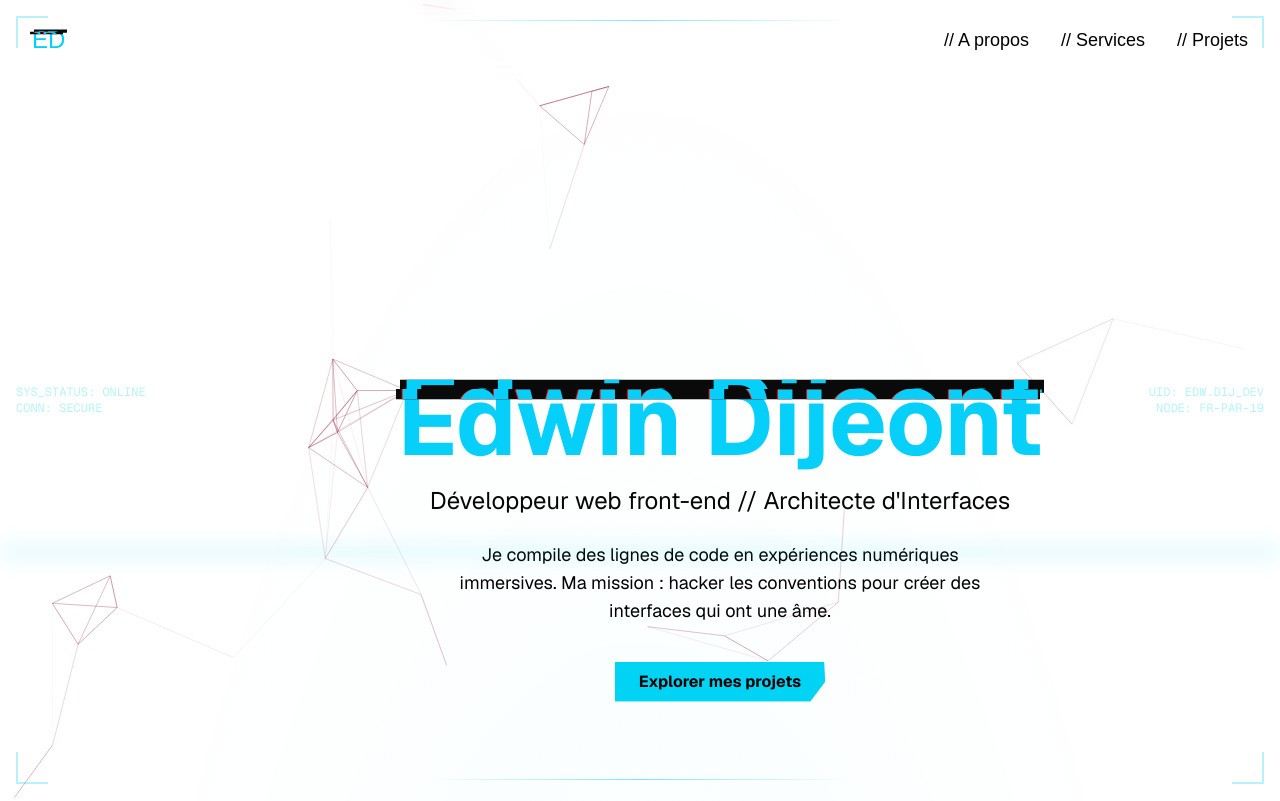
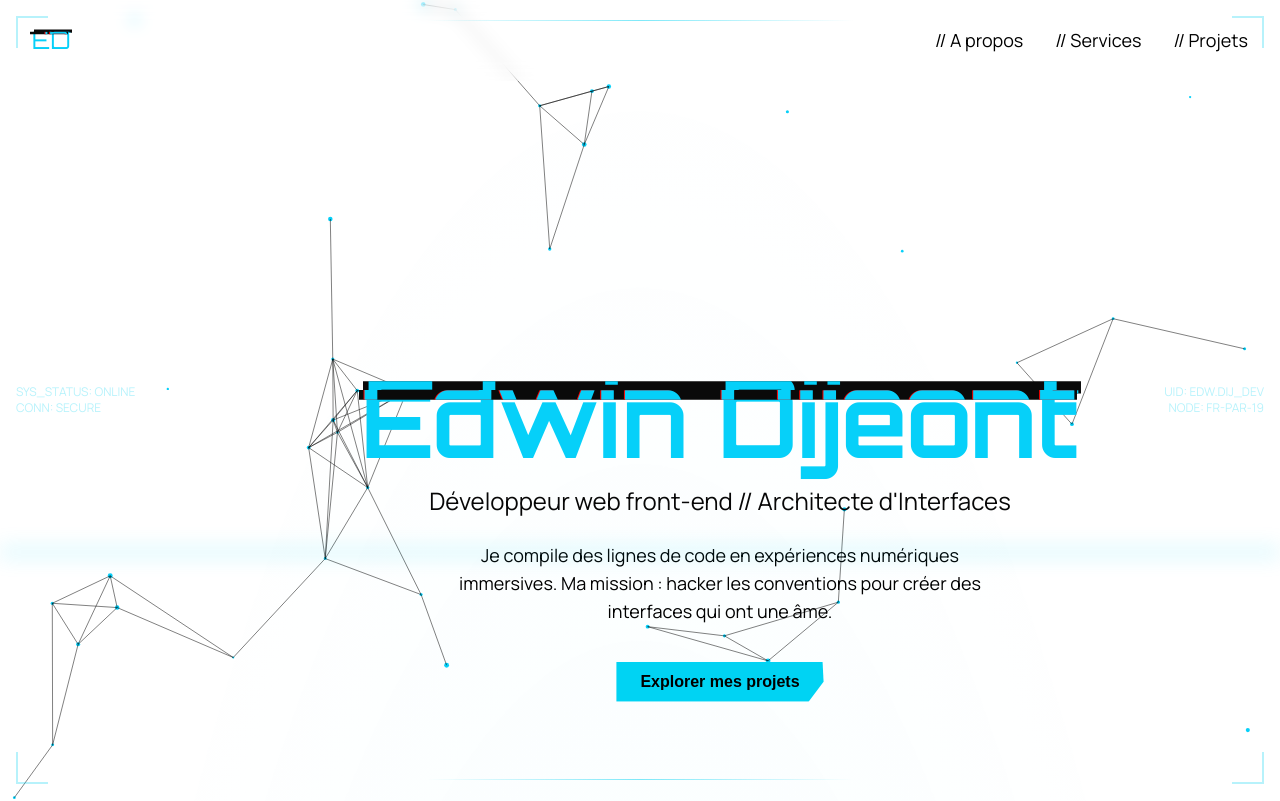
Before and after one commit to EdwinDij/cyberportfolio, a Next.js app: page / in a window 1280 px wide. Shown: the top 801 px of the page. Built offline with nearby package versions, Linux system fonts and the light colour scheme.

Commit message:
Refactor Navbar and PlexusBackground components: improve navigation handling, update primary color logic, and enhance styling with new font classes

```diff
--- a/app/components/Layout/Navbar.tsx
+++ b/app/components/Layout/Navbar.tsx
@@ -42,15 +42,15 @@ const handleNavClick = (e: React.MouseEvent, scrollTo?: string) => {
 
   return (
     <motion.header
-      className="sticky max-sm:fixed top-0 w-screen z-50 bg-background/80 backdrop-blur border-b border-border border-white/10"
+      className="sticky max-sm:fixed top-0 w-screen z-50 bg-background/80 backdrop-blur border-b border-border border-white/10 "
       initial={{ y: -100 }}
       animate={{ y: 0 }}
       transition={{ duration: 0.5 }}
     >
-      <div className="max-w-7xl mx-auto px-4 sm:px-6 lg:px-8 h-20 flex justify-between items-center">
+      <div className="max-w-7xl mx-auto px-4 sm:px-6 lg:px-8 h-20 flex justify-between items-center ">
         <Link href="/#hero">
           <motion.div
-            className="font-heading text-2xl glitch-text"
+            className="font-heading text-2xl glitch-text cyberfont"
             data-text="JD"
             whileHover={{ scale: 1.1 }}
           >
@@ -60,7 +60,6 @@ const handleNavClick = (e: React.MouseEvent, scrollTo?: string) => {
 
         {/* Desktop nav */}
         <nav className="hidden md:flex items-center space-x-8 font-heading text-lg">
-
           {navItems.map(({ label, href, scrollTo }) => {
             const isScrollLink = !!scrollTo && href.startsWith("/#");
 
--- a/app/components/PlexusBackground.tsx
+++ b/app/components/PlexusBackground.tsx
@@ -1,14 +1,29 @@
-'use client';
-import React, { useRef, useEffect } from 'react';
+"use client";
+import React, { useRef, useEffect, useState } from "react";
 
 export const PlexusBackground: React.FC = () => {
   const canvasRef = useRef<HTMLCanvasElement | null>(null);
+  const [primaryColor, setPrimaryColor] =
+    useState<string>("hsl(190, 95%, 50%)");
 
   useEffect(() => {
-    if (!canvasRef.current) return;
+    const color = getComputedStyle(document.documentElement)
+      .getPropertyValue("--primary")
+      .trim();
+
+    if (color) {
+      const [h, s, l] = color.split(" ").map(parseFloat);
+      if (!isNaN(h) && !isNaN(s) && !isNaN(l)) {
+        setPrimaryColor(`hsl(${h}, ${s}%, ${l}%)`);
+      }
+    }
+  }, []);
+
+  useEffect(() => {
+    if (!primaryColor || !canvasRef.current) return;
 
     const canvas = canvasRef.current;
-    const ctx = canvas.getContext('2d');
+    const ctx = canvas.getContext("2d");
     if (!ctx) return;
 
     let animationFrameId: number;
@@ -57,7 +72,8 @@ export const PlexusBackground: React.FC = () => {
         if (!ctx) return;
         ctx.beginPath();
         ctx.arc(this.x, this.y, this.radius, 0, Math.PI * 2);
-        ctx.fillStyle = '#ff0000';
+        ctx.fillStyle = primaryColor;
+        ctx.fill();
       }
     }
 
@@ -81,7 +97,13 @@ export const PlexusBackground: React.FC = () => {
             ctx.moveTo(particles[i].x, particles[i].y);
             ctx.lineTo(particles[j].x, particles[j].y);
 
-            ctx.strokeStyle = `rgba(128, 0, 32, ${1 - distance / maxDistance})`; // 🟣 bordeaux avec opacité
+            const baseColor = getComputedStyle(document.documentElement)
+              .getPropertyValue("--primary")
+              .trim();
+
+            ctx.strokeStyle = `hsla(${baseColor}, ${
+              1 - distance / maxDistance
+            })`;
             ctx.lineWidth = 0.5;
             ctx.stroke();
           }
@@ -108,13 +130,14 @@ export const PlexusBackground: React.FC = () => {
 
     init();
     animate();
-    window.addEventListener('resize', handleResize);
+
+    window.addEventListener("resize", handleResize);
 
     return () => {
-      window.removeEventListener('resize', handleResize);
+      window.removeEventListener("resize", handleResize);
       cancelAnimationFrame(animationFrameId);
     };
-  }, []);
+  }, [primaryColor]);
 
   return (
     <canvas
--- a/app/components/sections/Hero.tsx
+++ b/app/components/sections/Hero.tsx
@@ -18,7 +18,7 @@ export const Hero = () => {
           className="text-5xl sm:text-6xl md:text-8xl font-bold font-heading"
           variants={itemVariants}
         >
-          <span className="glitch-text" data-text="Edwin Dijeont">
+          <span className="glitch-text cyberfont" data-text="Edwin Dijeont">
             Edwin Dijeont
           </span>
         </motion.h1>
--- a/app/globals.css
+++ b/app/globals.css
@@ -1,3 +1,6 @@
+@import url("https://fonts.googleapis.com/css2?family=Orbitron:wght@400..900&display=swap");
+@import url("https://fonts.googleapis.com/css2?family=Manrope:wght@200..800&family=Orbitron:wght@400..900&display=swap");
+
 @import "tailwindcss";
 
 :root {
@@ -40,6 +43,21 @@ body {
   );
 }
 
+.cyberfont,
+h1,
+h2,
+h3,
+h4,
+h5,
+h6 {
+  font-family: "Orbitron", sans-serif;
+}
+
+p,
+span,
+a {
+  font-family: "Manrope", sans-serif;
+}
 /* style button */
 .clip-path-arrow {
   clip-path: polygon(
--- a/app/layout.tsx
+++ b/app/layout.tsx
@@ -1,19 +1,9 @@
 import type { Metadata } from "next";
-import { Geist, Geist_Mono } from "next/font/google";
 import "./globals.css";
 import { Footer, OverlayHud, PlexusBackground } from "./components";
 import { Navbar } from "./components/";
 import { LoadingProvider } from "./context/LoadingContext";
 
-const geistSans = Geist({
-  variable: "--font-geist-sans",
-  subsets: ["latin"],
-});
-
-const geistMono = Geist_Mono({
-  variable: "--font-geist-mono",
-  subsets: ["latin"],
-});
 
 export const metadata: Metadata = {
   title: "Edwin Dijeont - Développeur Web Front-End",
@@ -34,9 +24,7 @@ export default function RootLayout({
   return (
     <html lang="fr">
       <LoadingProvider>
-        <body
-          className={`${geistSans.variable} ${geistMono.variable} antialiased`}
-        >
+        <body>
           <Navbar />
           <PlexusBackground />
           {children}
```
Lines whose indentation alone changed are shown as unchanged.
